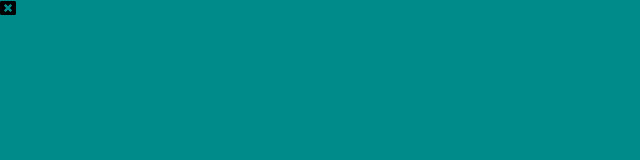
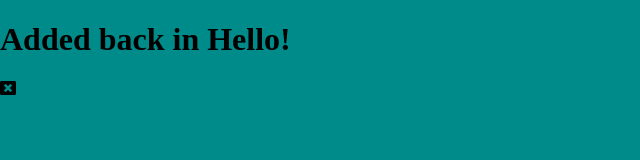
Before and after one commit to shawodonnell/template_clone, a plain HTML site: page index.html in a window 1280 px wide. Shown: the whole page, without its empty margins (0-640 px from the left). Drawn offline with Linux system fonts and the light colour scheme.

Commit message:
Added h1 header

```diff
--- a/index.html
+++ b/index.html
@@ -12,7 +12,7 @@
 
 </head>
 <body>
-
+    <h1>Added back in Hello!</h1>
 
 
     <i class="fas fa-window-close"></i>
```
